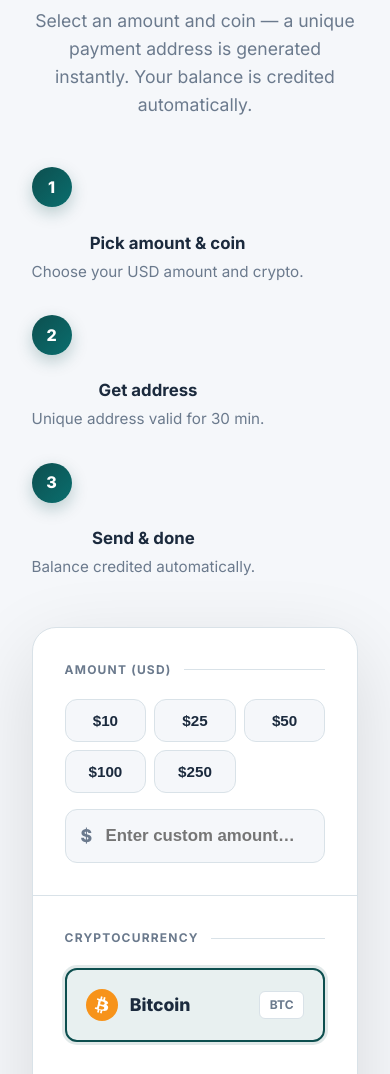
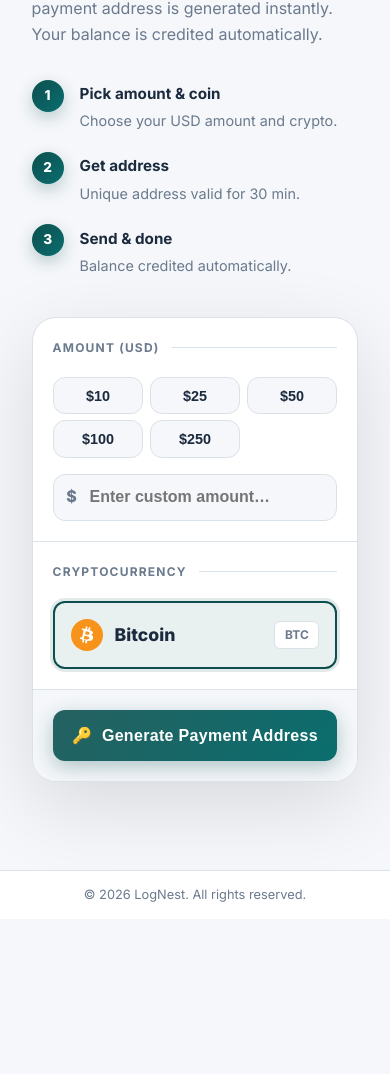
Before and after one commit to Guymangh/NEST, a website: page frontend/add-funds.html in a window 390 px wide. Shown: the part 211-1285 px from the top of the page. After the commit the page ends 1130 px from the top, so only its background shows below. Drawn offline with Linux system fonts and the light colour scheme; sample sign-in values are in the browser's storage.

Commit message:
Optimize Add Funds page for mobile responsiveness

```diff
--- a/frontend/add-funds.html
+++ b/frontend/add-funds.html
@@ -24,11 +24,6 @@
       gap: 5rem;
       align-items: center;
     }
-    @media(max-width: 800px) {
-      .af-split { grid-template-columns: 1fr; gap: 3rem; }
-      .af-left { text-align: center; }
-      .how-step-row { flex-direction: column; align-items: center; text-align: center; }
-    }
 
     /* ── Left Side ── */
     .af-left h1 {
@@ -50,7 +45,6 @@
     }
     .step-text { font-size: 0.95rem; color: var(--text-muted); line-height: 1.5; margin-top: 0.2rem; text-align: left; }
     .step-text strong { color: var(--text-main); font-size: 1.05rem; display: block; margin-bottom: 0.3rem; }
-    @media(max-width: 800px) { .step-text { text-align: center; } }
 
     /* ── Right Side (Card) ── */
     .af-card {
@@ -81,7 +75,6 @@
       display: grid; grid-template-columns: repeat(5, 1fr); gap: 0.5rem;
       margin-bottom: 1rem;
     }
-    @media(max-width:420px){ .chip-grid{ grid-template-columns: repeat(3,1fr); } }
     .chip {
       padding: 0.75rem 0.5rem; border: 1.5px solid var(--border-soft);
       border-radius: var(--radius-md); font-size: 0.95rem; font-weight: 700;
@@ -117,6 +110,7 @@
       padding: 1.2rem; border: 2px solid var(--primary-deep);
       border-radius: var(--radius-md); background: var(--bg-accent);
       cursor: default; width: 100%; box-shadow: 0 0 0 3px rgba(13,79,79,0.12);
+      box-sizing: border-box;
     }
     .coin-btn .ci { display: flex; align-items: center; }
     .coin-btn .ci svg { width: 32px; height: 32px; }
@@ -139,6 +133,7 @@
       display: flex; align-items: center; justify-content: center; gap: 0.6rem;
       box-shadow: 0 6px 20px rgba(13,79,79,0.3);
       position: relative; overflow: hidden;
+      box-sizing: border-box;
     }
     .gen-btn::after {
       content: ''; position: absolute; inset: 0;
@@ -147,6 +142,31 @@
     .gen-btn:hover { transform: translateY(-2px); box-shadow: 0 10px 28px rgba(13,79,79,0.4); }
     .gen-btn:active { transform: translateY(0); }
     .gen-btn:disabled { opacity: 0.55; cursor: not-allowed; transform: none; box-shadow: none; }
+
+    /* ── MOBILE RESPONSIVENESS ── */
+    @media(max-width: 800px) {
+      .af-page { padding: 2rem 1rem 4rem; }
+      .af-split { grid-template-columns: 1fr; gap: 2.5rem; }
+      .af-left h1 { font-size: 2.25rem; margin-bottom: 0.75rem; }
+      .af-left > p { margin-bottom: 2rem; font-size: 1rem; }
+      .how-col { gap: 1.25rem; }
+    }
+
+    @media(max-width: 480px) {
+      .af-section { padding: 1.25rem; }
+      .af-footer { padding: 1.25rem; }
+      .af-left h1 { font-size: 2rem; }
+      .chip-grid { grid-template-columns: repeat(3, 1fr); gap: 0.4rem; }
+      .chip { padding: 0.6rem 0.4rem; font-size: 0.9rem; }
+      .custom-input-wrap input { padding: 0.85rem 0.85rem 0.85rem 2.25rem; font-size: 1rem; }
+      .custom-input-wrap .sym { font-size: 1rem; left: 0.85rem; }
+      .how-step-row { gap: 1rem; }
+      .step-num { width: 32px; height: 32px; font-size: 0.85rem; }
+      .step-text { font-size: 0.9rem; }
+      .step-text strong { font-size: 0.95rem; }
+      .coin-btn { padding: 1rem; }
+      .gen-btn { padding: 1rem; font-size: 1rem; }
+    }
   </style>
 </head>
 <body data-require-auth="true">
```
